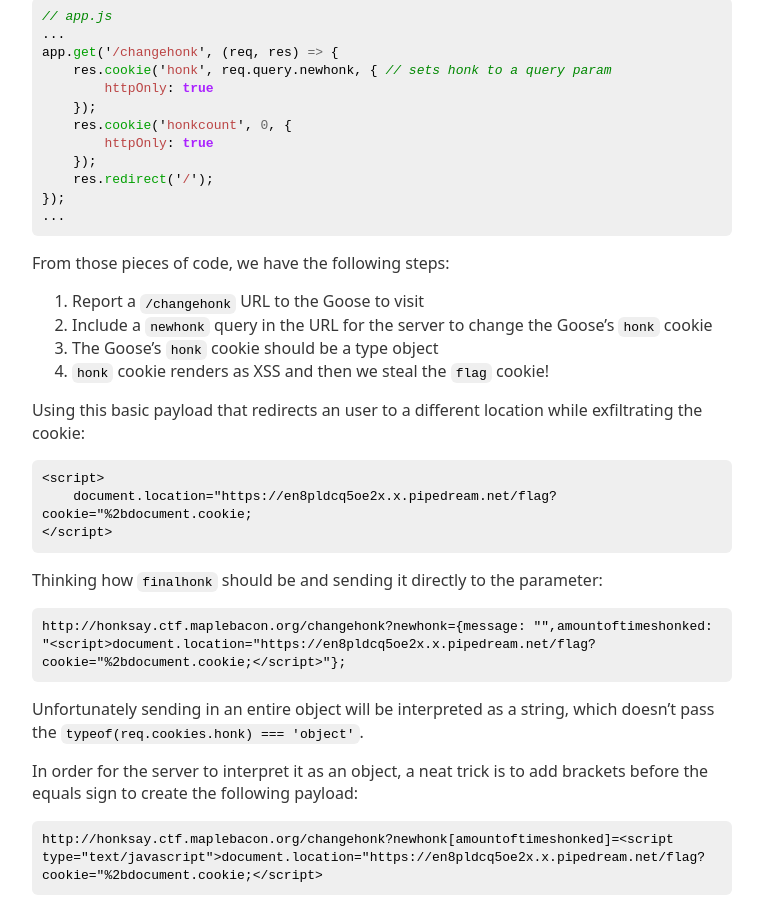
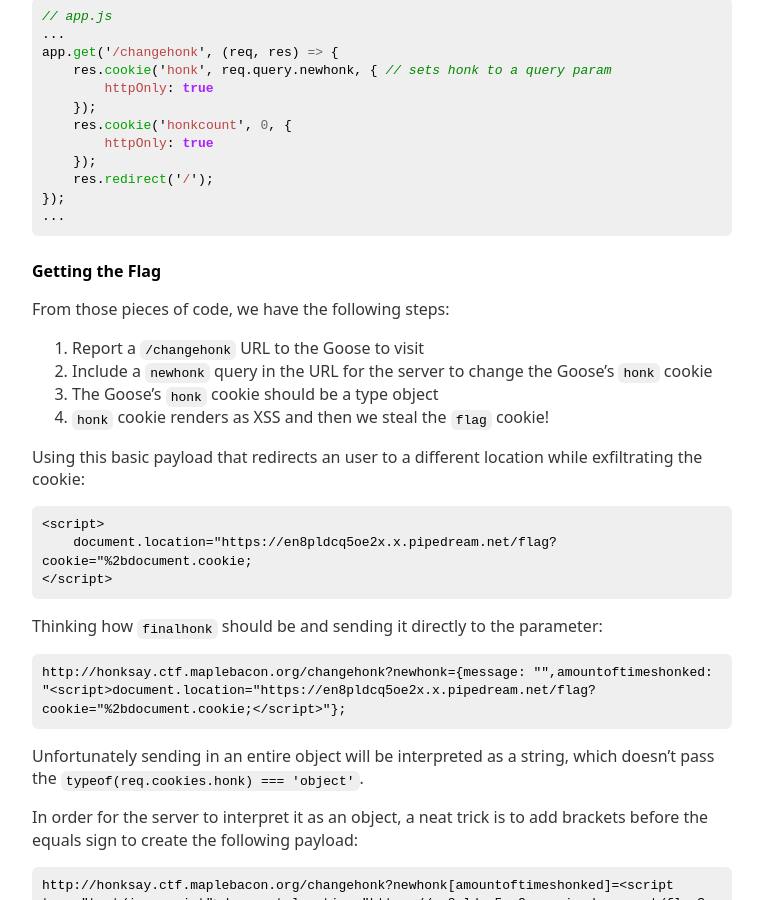
Before and after one commit to andrebhu/andrebhu.github.io, a Jekyll site: the page built from _posts/2022-08-30-maplectf-2022.md, in a window 1280 px wide and 900 px high, scrolled down 2158 px. Shown: the whole window, without its empty margins (258-1021 px from the left). Built offline with Jekyll 4.4.1, drawn with Linux system fonts in a browser that asks for light colours; some of the changed text lies outside the part shown.

Commit message:
Add additional headers for readibility

````diff
--- a/_posts/2022-08-30-maplectf-2022.md
+++ b/_posts/2022-08-30-maplectf-2022.md
@@ -117,6 +117,8 @@ app.get('/changehonk', (req, res) => {
 ...
 ```
 
+#### Getting the Flag
+
 From those pieces of code, we have the following steps:
 1. Report a `/changehonk` URL to the Goose to visit
 2. Include a `newhonk` query in the URL for the server to change the Goose's `honk` cookie
@@ -187,6 +189,8 @@ And viewing the "pickle":
 ```
 
 Though it's a little hard to read, we can see the string was executed as code and returned `49`.
+
+#### Getting the Flag
 
 Knowing this, we can go further with Python. Some posts explaining how we can use Python builtins to eventually obtain shell can be found here:
 
@@ -351,6 +355,8 @@ Through some manual testing, the `isEmail` validator has some small regex requir
 
 Because requests is asking for two parameters, our email query must include an additional parameter to close the query with a valid integer.
 
+#### Getting the Flag
+
 Using some fancy quotation and SQL magic, I was able to create the payload that:
 
 - fulfills the two parameter requirement
````
